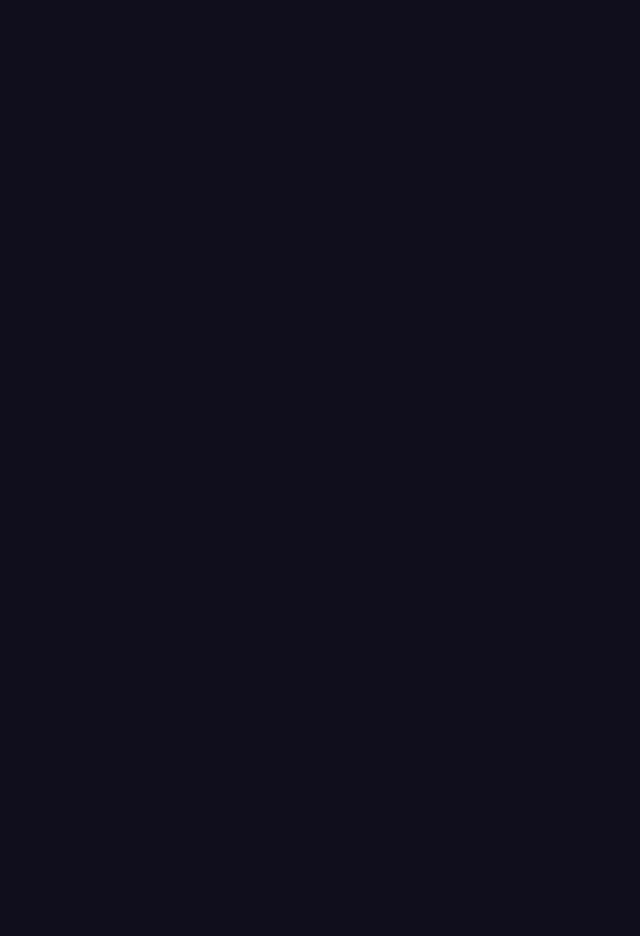
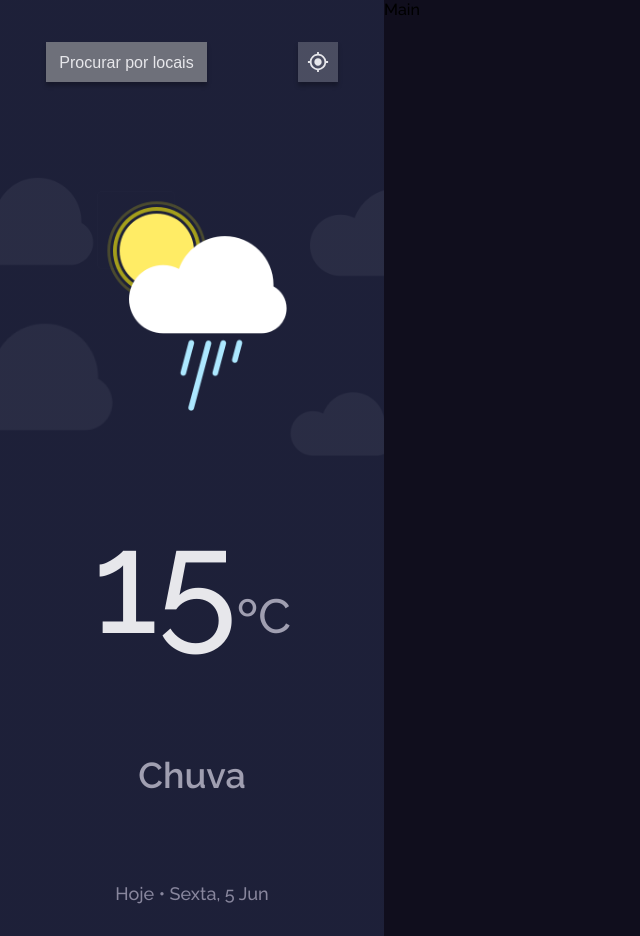
Before and after one commit to iuryyxd/WeatherAppV2, a React (Vite) app: page / in a window 1280 px wide. Shown: the top 936 px of the page, without its empty margins (0-640 px from the left). Before the commit the page ends 800 px from the top, so only its background shows below. Built offline with nearby package versions, Linux system fonts and the light colour scheme.

Commit message:
Feat: sidebar done

```diff
--- a/index.html
+++ b/index.html
@@ -4,6 +4,13 @@
     <meta charset="UTF-8" />
     <meta name="viewport" content="width=device-width, initial-scale=1.0" />
     <title>WeatherApp</title>
+
+    <link rel="preconnect" href="https://fonts.googleapis.com" />
+    <link rel="preconnect" href="https://fonts.gstatic.com" crossorigin />
+    <link
+      href="https://fonts.googleapis.com/css2?family=Raleway:wght@500;600;700&display=swap"
+      rel="stylesheet"
+    />
   </head>
   <body>
     <div id="root"></div>
--- /dev/null
+++ b/src/App.module.scss
@@ -0,0 +1,4 @@
+.app {
+    width: 100%;
+    display: flex;
+}
--- a/src/App.tsx
+++ b/src/App.tsx
@@ -1,10 +1,14 @@
+import Main from "./Layout/Main";
+import Sidebar from "./Layout/Sidebar";
+import styles from './App.module.scss';
+
 function App() {
-
   return (
-    <div className="App">
-
+    <div className={styles.app}>
+      <Sidebar />
+      <Main />
     </div>
-  )
+  );
 }
 
-export default App
+export default App;
--- /dev/null
+++ b/src/Layout/Main/index.tsx
@@ -0,0 +1,7 @@
+import styles from "./Main.module.scss";
+
+function Main() {
+  return <div>Main</div>;
+}
+
+export default Main;
--- /dev/null
+++ b/src/Layout/Sidebar/Slidebar.module.scss
@@ -0,0 +1,216 @@
+.aside {
+  width: 30%;
+  height: 100%;
+  display: flex;
+  flex-direction: column;
+  align-items: center;
+  background: linear-gradient(
+      rgba(30, 33, 58, 0.95) 100%,
+      rgba(30, 33, 58, 0.95) 0
+    ),
+    url(../../assets/Cloud-background.png) no-repeat;
+  background-position: 50% 20%;
+  background-size: 150%;
+  position: relative;
+  padding: 42px 46px;
+
+  &__header {
+    width: 100%;
+    display: flex;
+    align-items: center;
+    justify-content: space-between;
+    margin-bottom: 6.8125rem;
+
+    .header__searchButton {
+      width: 10.0625rem;
+      height: 2.5rem;
+      background: var(--color-gray);
+      box-shadow: 0px 4px 4px rgba(0, 0, 0, 0.25);
+
+      font-weight: 500;
+      font-size: 1rem;
+      line-height: 1.1875rem;
+      color: var(--color-light);
+    }
+
+    .header__getMyLocationButton {
+      display: flex;
+      align-items: center;
+      justify-content: center;
+
+      width: 2.5rem;
+      height: 2.5rem;
+      background: rgba(255, 255, 255, 0.2);
+      box-shadow: 0px 4px 4px rgba(0, 0, 0, 0.25);
+
+      color: var(--color-light);
+      font-size: 1.375rem;
+    }
+  }
+
+  &__main {
+    width: 65%;
+    display: flex;
+    flex-direction: column;
+    justify-content: center;
+    align-items: center;
+
+    .main__img {
+      width: 100%;
+      margin-bottom: 5.4375rem;
+    }
+
+    .main__temperature {
+      font-weight: 500;
+      font-size: 9rem;
+      color: var(--color-light);
+      margin-bottom: 5.4375rem;
+
+      span {
+        font-weight: 300;
+        font-size: 3rem;
+        color: #a09fb1;
+      }
+    }
+
+    .main__weather {
+      font-weight: 600;
+      font-size: 2.25rem;
+      line-height: 2.625rem;
+      text-align: center;
+      color: #a09fb1;
+      margin-bottom: 5.4375rem;
+    }
+
+    .main__date {
+      font-weight: 500;
+      font-size: 1.125rem;
+      line-height: 1.3125rem;
+      color: #88869d;
+      margin-bottom: 2rem;
+    }
+
+    .main__local {
+      display: flex;
+      align-items: center;
+      gap: 9px;
+      font-weight: 600;
+      font-size: 1.125rem;
+      line-height: 1.3125rem;
+      color: #88869d;
+
+      svg {
+        font-size: 2rem;
+      }
+    }
+  }
+
+  &__search {
+    position: absolute;
+    width: 100%;
+    height: 100%;
+    background: #1e213a;
+    padding: 19px 46px;
+
+    .search__header {
+      width: 100%;
+      display: flex;
+      flex-direction: column;
+      gap: 2.8125rem;
+      margin-bottom: 3.625rem;
+
+      svg:first-child {
+        align-self: flex-end;
+        color: var(--color-light);
+        font-size: 2rem;
+        cursor: pointer;
+      }
+
+      .search__form {
+        width: 100%;
+        height: 3rem;
+        display: flex;
+        justify-content: space-between;
+        gap: 12px;
+
+        .search__input {
+          width: 100%;
+          height: 100%;
+          position: relative;
+
+          svg {
+            position: absolute;
+            left: 15px;
+            top: 12px;
+            font-size: 1.5rem;
+            color: #616475;
+          }
+
+          input {
+            width: 100%;
+            height: 100%;
+
+            background: none;
+            padding-inline: 49px 10px;
+            border: 1px solid #e7e7eb;
+
+            font-weight: 500;
+            font-size: 1rem;
+            line-height: 1.1875rem;
+            color: var(--color-light);
+          }
+
+          ::placeholder {
+            color: #616475;
+          }
+        }
+
+        button {
+          width: 86px;
+          background: #3c47e9;
+          font-weight: 600;
+          font-size: 1rem;
+          color: #e7e7eb;
+        }
+      }
+    }
+
+    .search__main {
+      width: 100%;
+      display: flex;
+      flex-direction: column;
+      gap: 4.5rem;
+
+      .search__option {
+        width: 100%;
+        height: 64px;
+        padding-inline: 15px;
+
+        display: flex;
+        align-items: center;
+        justify-content: space-between;
+
+        font-weight: 500;
+        font-size: 1rem;
+        line-height: 1.1875rem;
+        color: #e7e7eb;
+
+        cursor: pointer;
+
+        svg {
+          display: none;
+        }
+
+        &:hover {
+          border: 1px solid #616475;
+
+          svg {
+            display: block;
+            color: #616475;
+            font-size: 1.2rem;
+          }
+        }
+      }
+    }
+  }
+}
--- /dev/null
+++ b/src/Layout/Sidebar/index.tsx
@@ -0,0 +1,70 @@
+import styles from "./Slidebar.module.scss";
+import {
+  MdGpsFixed,
+  MdLocationPin,
+  MdClose,
+  MdKeyboardArrowRight,
+  MdSearch
+} from "react-icons/md";
+import img from "../../assets/Shower.png";
+import { useState } from "react";
+
+function Sidebar() {
+  const [searchScreen, setSearchScreen] = useState(false);
+
+  return (
+    <aside className={styles.aside}>
+      <header className={styles.aside__header}>
+        <button
+          className={styles.header__searchButton}
+          onClick={() => setSearchScreen(true)}
+        >
+          Procurar por locais
+        </button>
+        <button className={styles.header__getMyLocationButton}>
+          <MdGpsFixed />
+        </button>
+      </header>
+
+      <main className={styles.aside__main}>
+        <img src={img} className={styles.main__img} />
+        <h1 className={styles.main__temperature}>
+          15<span>ºC</span>
+        </h1>
+        <p className={styles.main__weather}>Chuva</p>
+        <p className={styles.main__date}>Hoje • Sexta, 5 Jun</p>
+        <p className={styles.main__local}>
+          <MdLocationPin /> Salvador
+        </p>
+      </main>
+
+      {searchScreen && (
+        <div className={styles.aside__search}>
+          <header className={styles.search__header}>
+            <MdClose onClick={() => setSearchScreen(false)} />
+
+            <div className={styles.search__form}>
+              <div className={styles.search__input}>
+                <MdSearch />
+                <input type="search" placeholder="Digite o local" />
+              </div>
+              <button>Buscar</button>
+            </div>
+          </header>
+
+          <main className={styles.search__main}>
+            <div className={styles.search__option}>
+              <p>London</p> <MdKeyboardArrowRight />
+            </div>
+
+            <div className={styles.search__option}>
+              <p>Barcelona</p> <MdKeyboardArrowRight />
+            </div>
+          </main>
+        </div>
+      )}
+    </aside>
+  );
+}
+
+export default Sidebar;
--- a/src/index.scss
+++ b/src/index.scss
@@ -1,17 +1,16 @@
 :root {
-
   /* Colors */
 
-  --color-gray: #6E707A;
-  --color-gray-2: #88869D;
-  --color-gray-3: #A09FB1;
+  --color-gray: #6e707a;
+  --color-gray-2: #88869d;
+  --color-gray-3: #a09fb1;
   --color-gray-4: #585676;
-  --color-blue: #3C47E9;
-  --color-blue-2: #1E213A;
-  --color-blue-3: #100E1D;
-  --color-blue-4: #110E3C;
-  --color-yellow: #FFEC65;
-  --color-light: #E7E7EB;
+  --color-blue: #3c47e9;
+  --color-blue-2: #1e213a;
+  --color-blue-3: #100e1d;
+  --color-blue-4: #110e3c;
+  --color-yellow: #ffec65;
+  --color-light: #e7e7eb;
 
   -webkit-font-smoothing: antialiased;
 }
@@ -23,6 +22,7 @@
 }
 
 body {
+  font-family: "Raleway", sans-serif;
   background: var(--color-blue-3);
 }
 
@@ -44,3 +44,10 @@ ul,
 li {
   list-style: none;
 }
+
+input[type="search"]::-webkit-search-decoration,
+input[type="search"]::-webkit-search-cancel-button,
+input[type="search"]::-webkit-search-results-button,
+input[type="search"]::-webkit-search-results-decoration {
+  -webkit-appearance: none;
+}
```
Also changed, not shown: src/Layout/Main/Main.scss (added).
